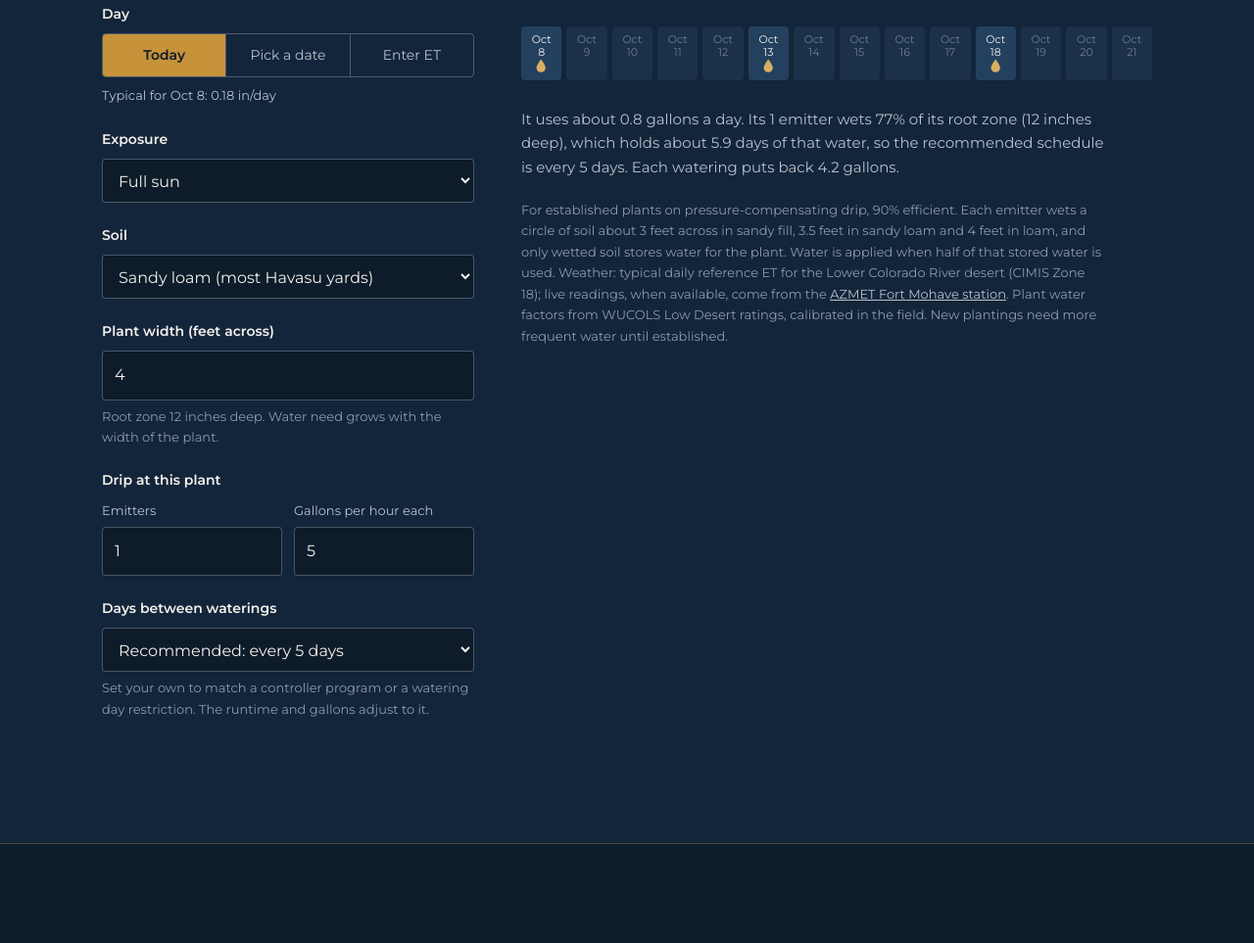
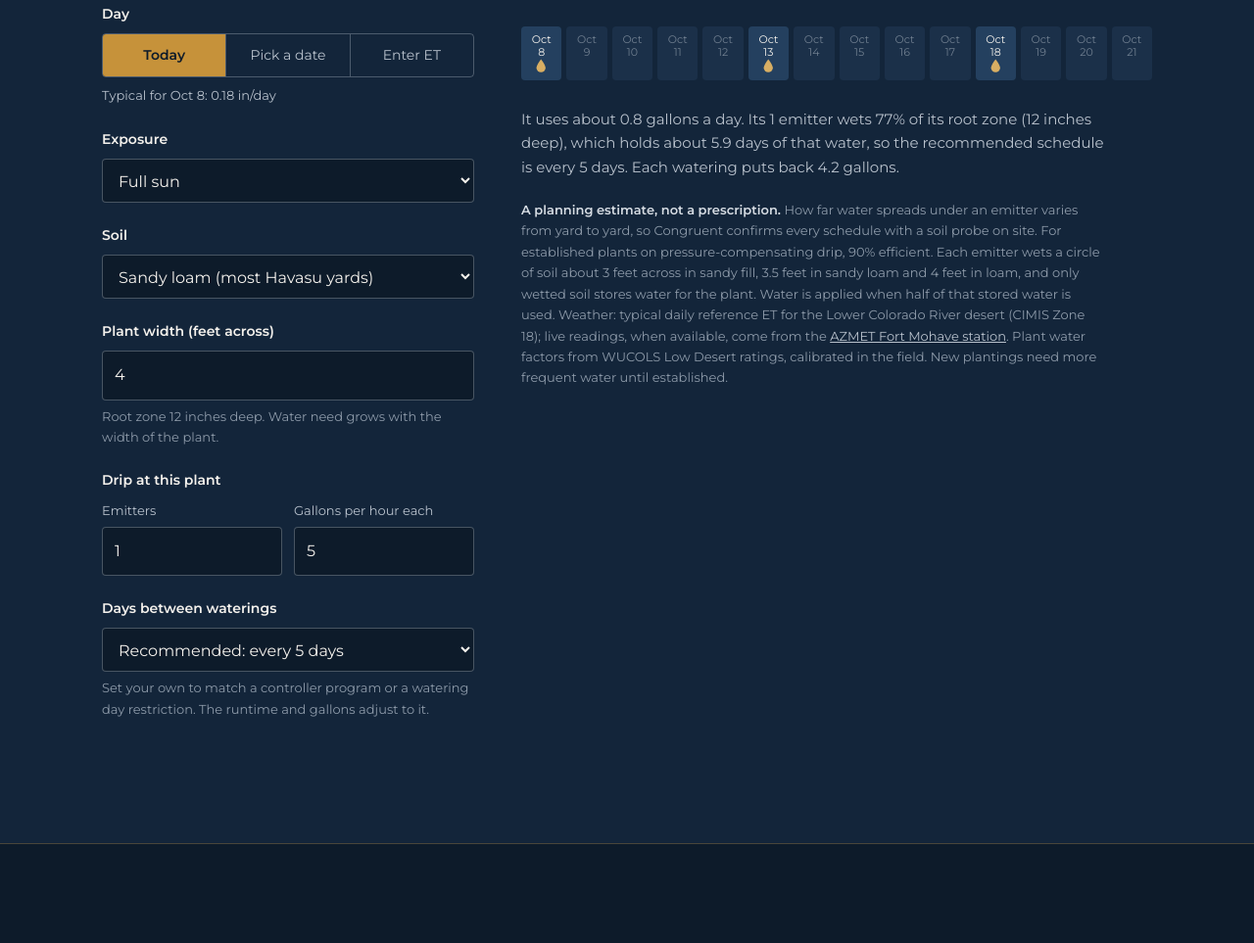
Before and after one commit to thecongruentconcept-ship-it/congruent-design, a plain HTML site: page index.html in a window 1280 px wide. Shown: the part 2292-3255 px from the top of the page at 98% size. Drawn offline with nearby package versions, Linux system fonts and the light colour scheme; no server answers.

Commit message:
Calculator: state plainly that results are planning estimates confirmed on site
Co-Authored-By: Claude Opus 5.5 <noreply@anthropic.com>
Claude-Session: https://claude.ai/code/session_0165dZck6vwbEo4sFZ1Brfhf

```diff
--- a/index.html
+++ b/index.html
@@ -281,7 +281,7 @@ footer em{font-family:var(--serif);font-size:18px;color:var(--silver)}
           </div>
           <div class="strip" id="strip" aria-hidden="true"></div>
           <p class="why" id="why"></p>
-          <p class="fine">For established plants on pressure-compensating drip, 90% efficient. Each emitter wets a circle of soil about 3 feet across in sandy fill, 3.5 feet in sandy loam and 4 feet in loam, and only wetted soil stores water for the plant. Water is applied when half of that stored water is used. Weather: <span id="src">typical daily reference ET for the Lower Colorado River desert (CIMIS Zone 18)</span>; live readings, when available, come from the <a href="https://azmet.arizona.edu/application-areas/evapotranspiration/station-level-summaries/az40" rel="noopener">AZMET Fort Mohave station</a>. Plant water factors from WUCOLS Low Desert ratings, calibrated in the field. New plantings need more frequent water until established.</p>
+          <p class="fine"><strong style="color:#D6DCE3;font-weight:600">A planning estimate, not a prescription.</strong> How far water spreads under an emitter varies from yard to yard, so Congruent confirms every schedule with a soil probe on site. For established plants on pressure-compensating drip, 90% efficient. Each emitter wets a circle of soil about 3 feet across in sandy fill, 3.5 feet in sandy loam and 4 feet in loam, and only wetted soil stores water for the plant. Water is applied when half of that stored water is used. Weather: <span id="src">typical daily reference ET for the Lower Colorado River desert (CIMIS Zone 18)</span>; live readings, when available, come from the <a href="https://azmet.arizona.edu/application-areas/evapotranspiration/station-level-summaries/az40" rel="noopener">AZMET Fort Mohave station</a>. Plant water factors from WUCOLS Low Desert ratings, calibrated in the field. New plantings need more frequent water until established.</p>
         </div>
       </div>
     </div>
```
